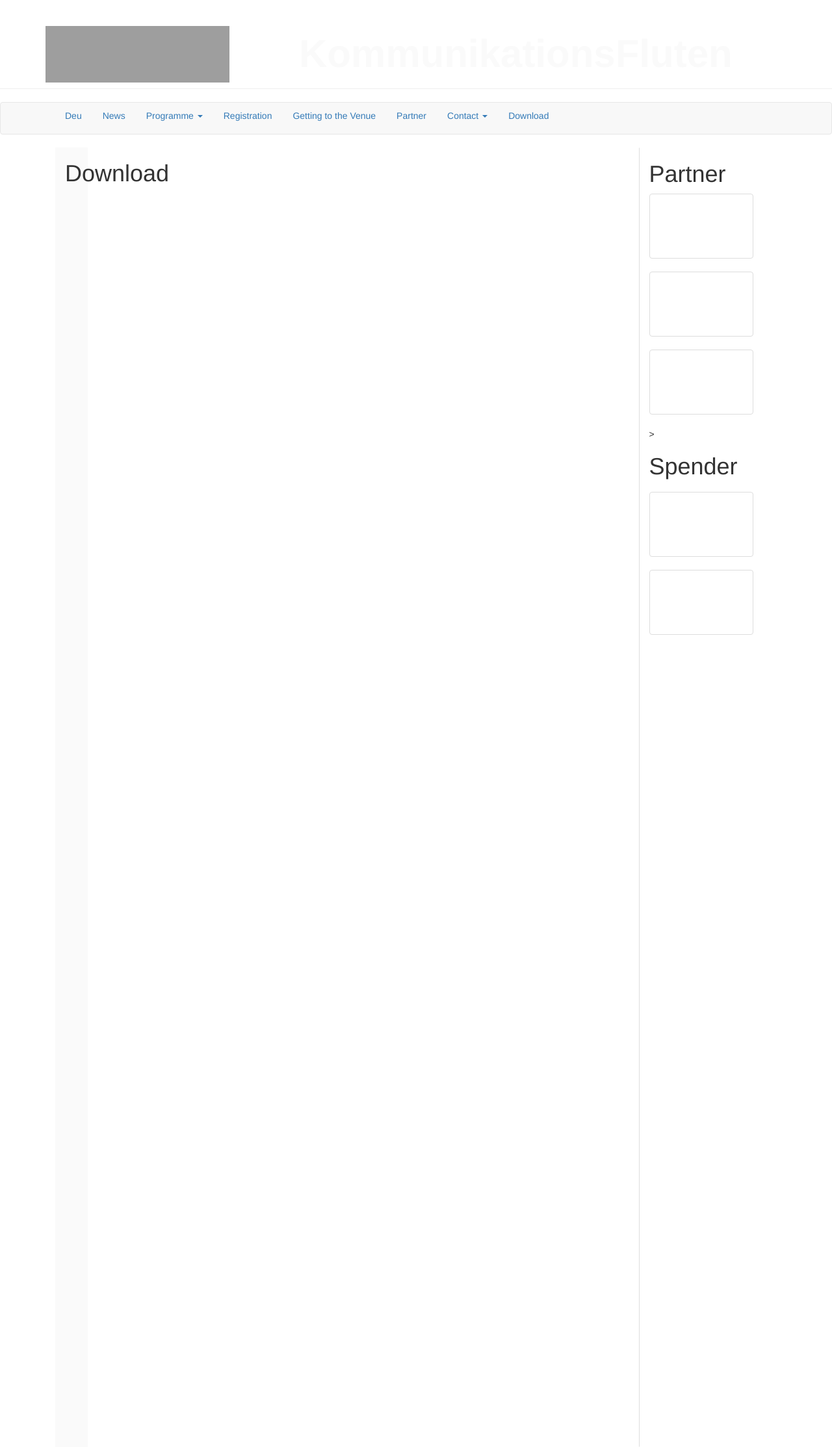
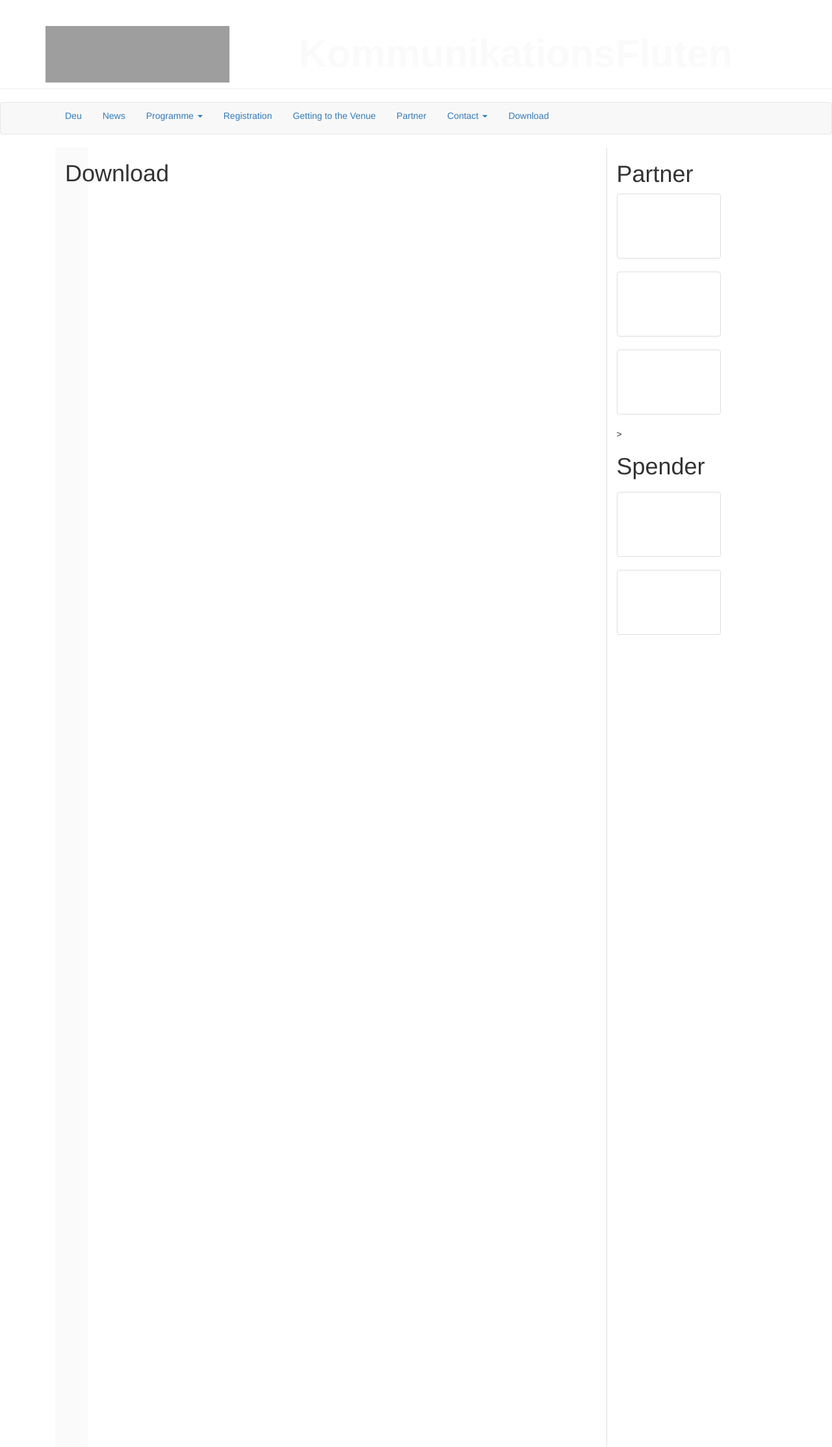
Before and after one commit to susedev/test, a Jekyll site: the page built from download.html, in a window 1280 px wide. Shown: the whole page at 65% size. Built offline with Jekyll 4.4.1, drawn with Linux system fonts in a browser that asks for light colours; nearby versions of some CDN libraries; grey boxes are pictures that could not be loaded.

Commit message:
Update page.html

```diff
--- a/_layouts/page.html
+++ b/_layouts/page.html
@@ -21,7 +21,7 @@ layout: base
     </div>
      <div class="col-md-1">
     </div>
-    <div class="col-md-3" style="display: block; width: 150px; height: 2000px; border:1px solid #FFF; border-left-color:#DDD; margin-left: 50px; box-sizing: border-box;">
+    <div class="col-md-3" style="display: block; width: 150px; height: 2000px; border:1px solid #FFF; border-left-color:#DDD; float:center; box-sizing: border-box;">
       <h1>Partner</h1>
       <a href="#" class="thumbnail"  style="width: 160px; height: 100px;" ></a>
       <a href="#" class="thumbnail"  style="width: 160px; height: 100px;" ></a>
```
